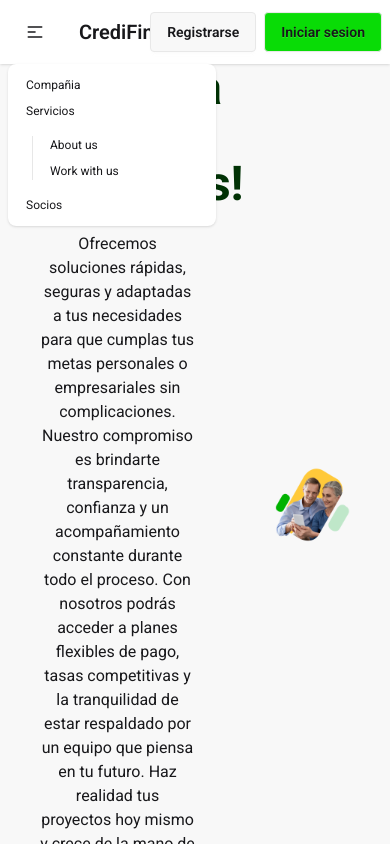
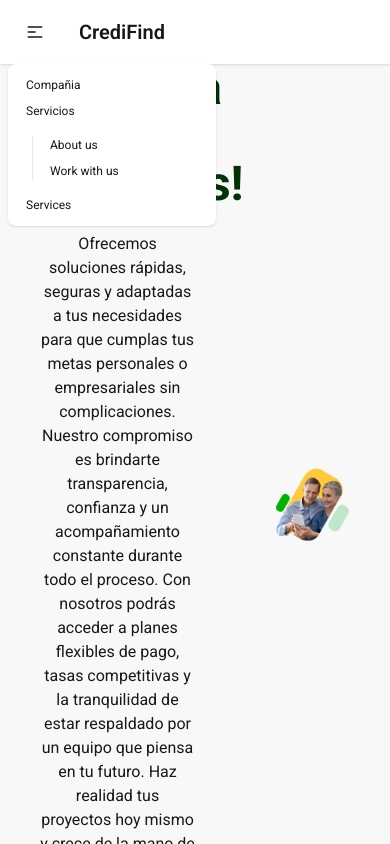
Before and after one commit to Jason-AML/CrediFind, a React (Vite) app: page / in a window 390 px wide. Both pictures are taken after a click on the button 35 px from the left and 32 px from the top of the page. Shown: the top 844 px of the page. Built offline with nearby package versions, Linux system fonts and the light colour scheme; no server answers.

Commit message:
styles(Navbar-links): Agregue hidden para tamaños lg o menor

```diff
--- a/src/components/Navbar.jsx
+++ b/src/components/Navbar.jsx
@@ -43,7 +43,7 @@ export const Navbar = () => {
               </ul>
             </li>
             <li>
-              <a>Socios</a>
+              <a>Services</a>
             </li>
           </ul>
         </div>
@@ -86,6 +86,7 @@ export const Navbar = () => {
           </>
         ) : (
           <>
+            <div className="hidden lg:flex gap-2  ">
               <Link to="/register" className="btn">
                 Registrarse
               </Link>
@@ -96,6 +97,7 @@ export const Navbar = () => {
               >
                 Iniciar sesion
               </Link>
+            </div>
           </>
         )}
       </div>
```
Lines whose indentation alone changed are shown as unchanged.
